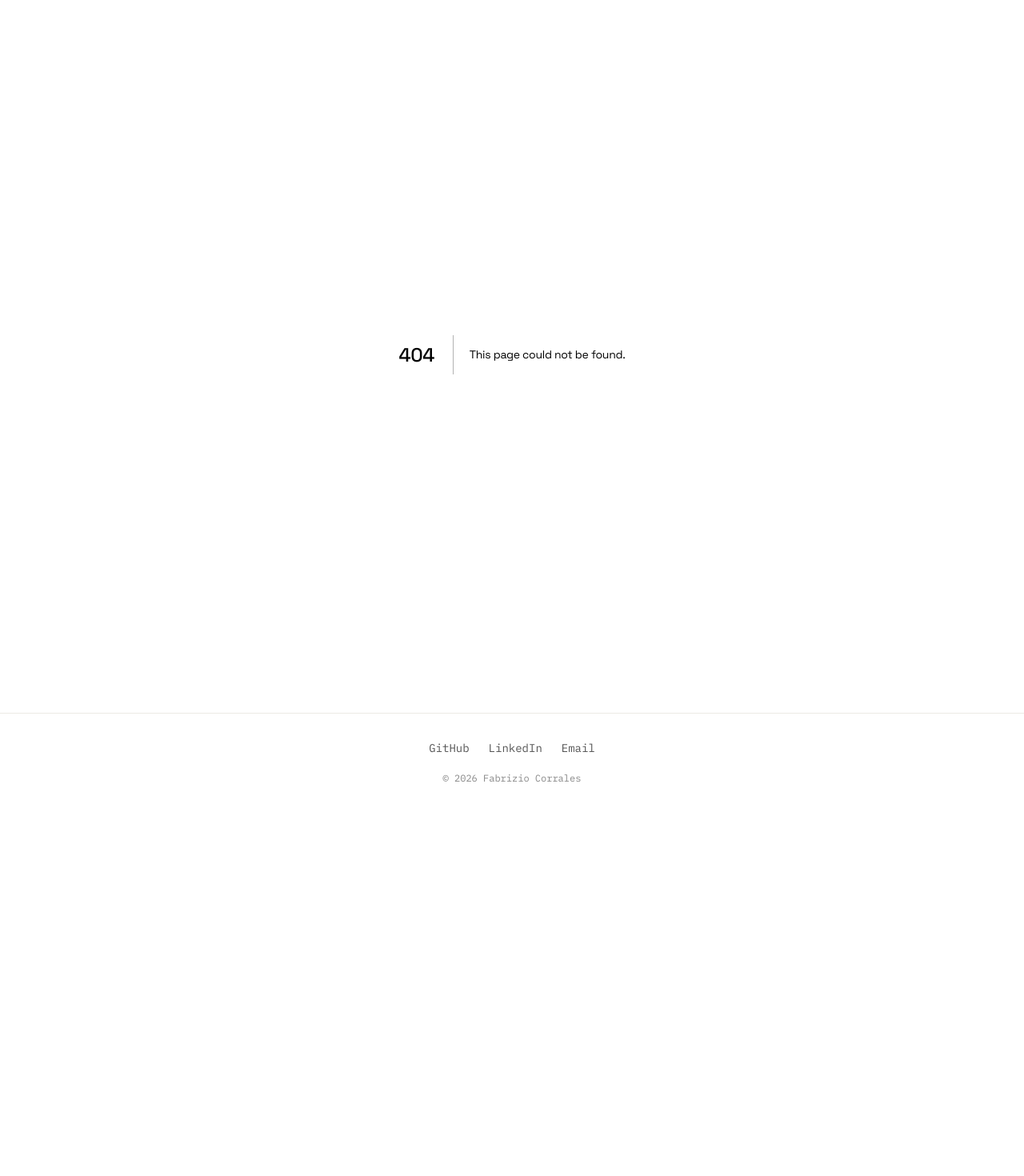
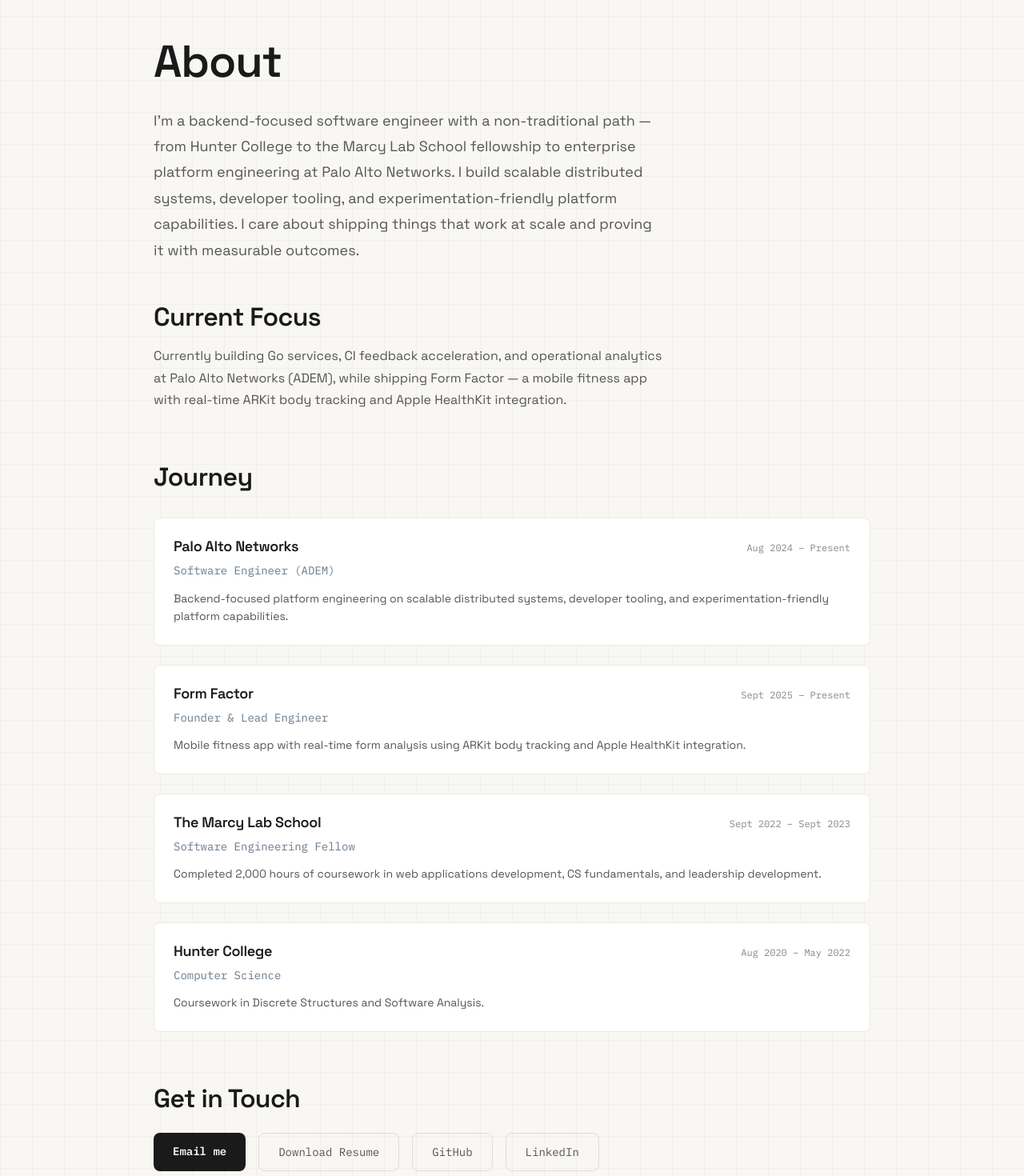
Before and after one commit to ThyDrSlen/slen-portfolio, a Next.js app: page /about in a window 1280 px wide. Before the commit this address had no page. Shown: the part 60-1530 px from the top of the page at 80% size. Before the commit the page ends 1074 px from the top, so only its background shows below. Built offline with nearby package versions, Linux system fonts and the light colour scheme.

Commit message:
feat(about): add journey resume and contact surface

```diff
--- /dev/null
+++ b/src/app/about/page.tsx
@@ -0,0 +1,197 @@
+import {
+  siteConfig,
+  aboutContent,
+  experienceEntries,
+} from "@/content/site";
+
+export default function About() {
+  return (
+    <div className="container">
+      <h1
+        data-testid="about-page-title"
+        style={{ marginBottom: "var(--space-6)" }}
+      >
+        About
+      </h1>
+
+      {/* Intro */}
+      <p
+        style={{
+          color: "var(--color-text-secondary)",
+          fontSize: "var(--text-lg)",
+          lineHeight: 1.8,
+          maxWidth: "40rem",
+          marginBottom: "var(--space-12)",
+        }}
+      >
+        {aboutContent.intro}
+      </p>
+
+      {/* Current Focus */}
+      <section style={{ marginBottom: "var(--space-16)" }}>
+        <h2 style={{ marginBottom: "var(--space-4)" }}>Current Focus</h2>
+        <p
+          style={{
+            color: "var(--color-text-secondary)",
+            lineHeight: 1.7,
+            maxWidth: "40rem",
+          }}
+        >
+          {aboutContent.currentFocus}
+        </p>
+      </section>
+
+      {/* Timeline */}
+      <section
+        data-testid="journey-timeline"
+        style={{ marginBottom: "var(--space-16)" }}
+      >
+        <h2 style={{ marginBottom: "var(--space-8)" }}>Journey</h2>
+        <div
+          style={{
+            display: "flex",
+            flexDirection: "column",
+            gap: "var(--space-6)",
+          }}
+        >
+          {experienceEntries.map((entry) => (
+            <div
+              key={`${entry.company}-${entry.period}`}
+              style={{
+                padding: "var(--space-6)",
+                background: "var(--color-bg-elevated)",
+                border: "1px solid var(--color-border-light)",
+                borderRadius: "var(--radius-md)",
+              }}
+            >
+              <div
+                style={{
+                  display: "flex",
+                  justifyContent: "space-between",
+                  alignItems: "baseline",
+                  flexWrap: "wrap",
+                  gap: "var(--space-2)",
+                  marginBottom: "var(--space-2)",
+                }}
+              >
+                <h3 style={{ fontSize: "var(--text-lg)" }}>{entry.company}</h3>
+                <span
+                  className="mono"
+                  style={{
+                    fontSize: "var(--text-xs)",
+                    color: "var(--color-text-muted)",
+                  }}
+                >
+                  {entry.period}
+                </span>
+              </div>
+              <p
+                className="mono"
+                style={{
+                  fontSize: "var(--text-sm)",
+                  color: "var(--color-steel)",
+                  marginBottom: "var(--space-3)",
+                }}
+              >
+                {entry.role}
+              </p>
+              <p
+                style={{
+                  fontSize: "var(--text-sm)",
+                  color: "var(--color-text-secondary)",
+                  lineHeight: 1.6,
+                }}
+              >
+                {entry.description}
+              </p>
+            </div>
+          ))}
+        </div>
+      </section>
+
+      {/* Contact */}
+      <section style={{ marginBottom: "var(--space-16)" }}>
+        <h2 style={{ marginBottom: "var(--space-6)" }}>Get in Touch</h2>
+        <div
+          style={{
+            display: "flex",
+            flexWrap: "wrap",
+            gap: "var(--space-4)",
+          }}
+        >
+          <a
+            href={`mailto:${siteConfig.email}`}
+            data-testid="contact-email-link"
+            style={{
+              display: "inline-flex",
+              padding: "var(--space-3) var(--space-6)",
+              background: "var(--color-text)",
+              color: "var(--color-bg)",
+              fontFamily: "var(--font-mono)",
+              fontSize: "var(--text-sm)",
+              fontWeight: 600,
+              borderRadius: "var(--radius-md)",
+              textDecoration: "none",
+            }}
+          >
+            Email me
+          </a>
+          <a
+            href="/resume.pdf"
+            target="_blank"
+            rel="noopener noreferrer"
+            data-testid="about-resume-download"
+            style={{
+              display: "inline-flex",
+              padding: "var(--space-3) var(--space-6)",
+              border: "1px solid var(--color-border)",
+              fontFamily: "var(--font-mono)",
+              fontSize: "var(--text-sm)",
+              borderRadius: "var(--radius-md)",
+              textDecoration: "none",
+              color: "var(--color-text-secondary)",
+            }}
+          >
+            Download Resume
+          </a>
+          <a
+            href="https://github.com/ThyDrSlen"
+            target="_blank"
+            rel="noopener noreferrer"
+            data-testid="social-link-github"
+            style={{
+              display: "inline-flex",
+              padding: "var(--space-3) var(--space-6)",
+              border: "1px solid var(--color-border)",
+              fontFamily: "var(--font-mono)",
+              fontSize: "var(--text-sm)",
+              borderRadius: "var(--radius-md)",
+              textDecoration: "none",
+              color: "var(--color-text-secondary)",
+            }}
+          >
+            GitHub
+          </a>
+          <a
+            href="https://www.linkedin.com/in/fabrizio-corrales/"
+            target="_blank"
+            rel="noopener noreferrer"
+            data-testid="social-link-linkedin"
+            style={{
+              display: "inline-flex",
+              padding: "var(--space-3) var(--space-6)",
+              border: "1px solid var(--color-border)",
+              fontFamily: "var(--font-mono)",
+              fontSize: "var(--text-sm)",
+              borderRadius: "var(--radius-md)",
+              textDecoration: "none",
+              color: "var(--color-text-secondary)",
+            }}
+          >
+            LinkedIn
+          </a>
+        </div>
+      </section>
+    </div>
+  );
+}
```
Also changed, not shown: 1 other file (tests, documents, lock files or other folders).
